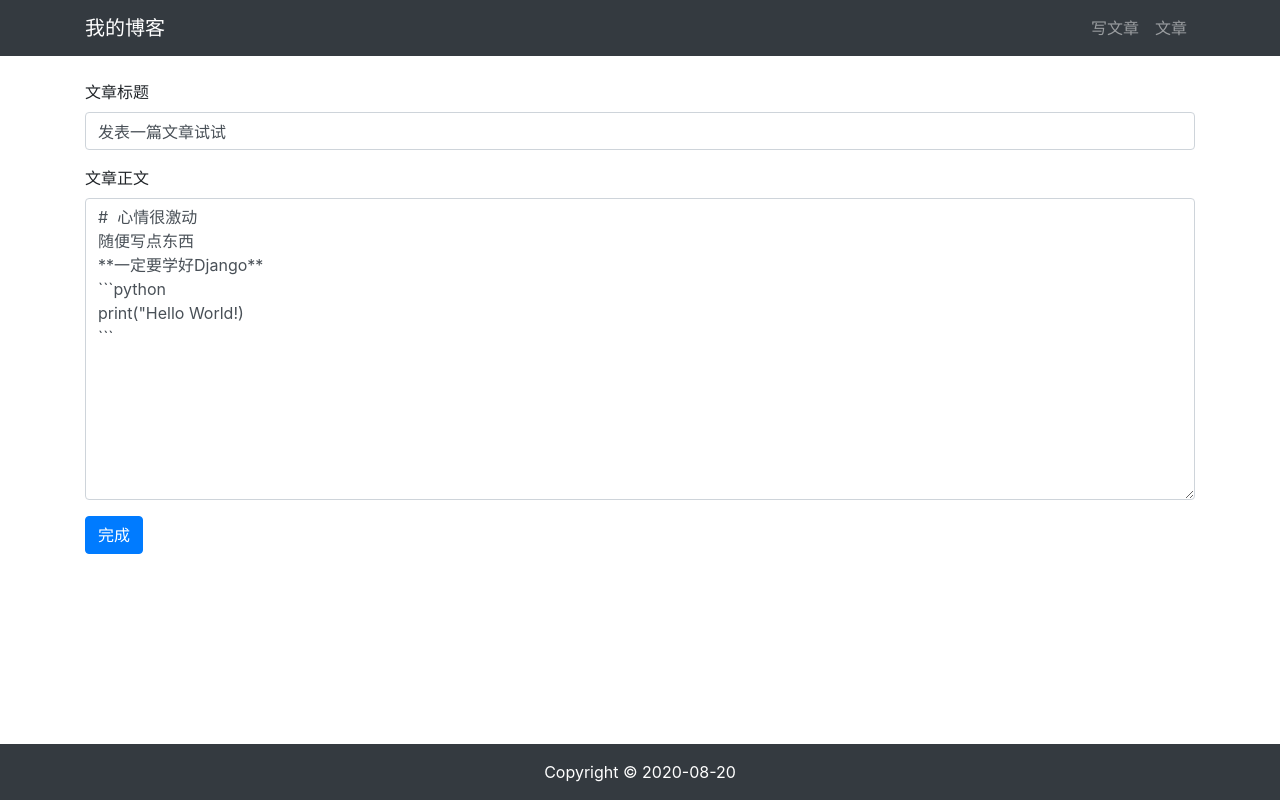
After one commit to becauseoflife/My_blog, a Django app: page /article/article_update/6/ in a window 1280 px wide. The commit adds this page. Run offline with Django 3.2, Linux system fonts and the light colour scheme; data comes from the database, SQL or seed files in the repository; both versions use the stored data as it was after the commit; some libraries are stand-ins or nearby versions.

Commit message:
新增了修改博客文章的功能

```diff
--- a/article/urls.py
+++ b/article/urls.py
@@ -11,4 +11,5 @@ urlpatterns = [
     path('article_detail/<int:id>/', article.views.article_detail, name='article_detail'),
     path('article_create/', article.views.article_create, name='article_create'),
     path('article_delete/<int:id>/', article.views.article_delete, name='article_delete'),
+    path('article_update/<int:id>/', article.views.article_update, name='article_update'),
 ]
--- a/article/views.py
+++ b/article/views.py
@@ -94,3 +94,41 @@ def article_delete(request, id):
     article.delete()
     # 完成删除后返回文章列表
     return redirect("article:article_list")
+
+# 修改文章
+def article_update(request, id):
+    """
+    更新文章的视图函数
+    通过POST方法提交表单，更新titile、body_content字段
+    GET方法进入初始表单页面
+    id： 文章的 id
+    """
+    # 获取需要修改的文章对象
+    article = ArticlePost.objects.get(id=id)
+    # 判断用户是否是 POST 提交数据表单
+    if request.method == "POST":
+        # 将提交的数据赋值到表单实例中
+        article_post_form = ArticlePostForm(data=request.POST)
+        # 判断提交的数据是否满足模型的要求
+        if article_post_form.is_valid():
+            # 保存新写入的 title、body_content 数据并保存
+            article.title = request.POST['title']
+            article.body_content = request.POST['body_content']
+            article.save()
+            # 完成修改后，返回修改后的文章。需要传入文章的 id
+            return redirect("article:article_detail", id=id)
+        # 如果用户提交的数据不合法，返回错误信息
+        else:
+            return HttpResponse("表单内容有误，请重新填写。")
+
+    # 如果用户 GET 请求获取数据
+    else:
+        # 创建表单类实例
+        article_post_form = ArticlePostForm()
+        # 赋值上下文，将 article 文章对象转进去，以便提取旧内容
+        context = {
+            "article": article,
+            "article_post_form": article_post_form
+        }
+        # 返回模板
+        return render(request, 'article/update.html', context)
--- a/templates/article/detail.html
+++ b/templates/article/detail.html
@@ -17,6 +17,7 @@
             <div class="col-12 alert alert-success">
                 作者：{{ article.author }}
                 <a href="#" onclick="confirm_delete()">删除文章</a>
+                <a href="{% url "article:article_update" article.id %}">编辑文章</a>
             </div>
             <!-- 文章正文 -->
             <div class="col-12">
--- /dev/null
+++ b/templates/article/update.html
@@ -0,0 +1,25 @@
+{% extends "base.html" %} {% load staticfiles %}
+{% block title %} 更新文章 {% endblock title %}
+{% block content %}
+<div class="container">
+    <div class="row">
+        <div class="col-12">
+            <br>
+            <form method="post" action=".">
+                {% csrf_token %}
+                <div class="form-group">
+                    <label for="title">文章标题</label>
+                    <!-- 在 value 属性中指定文本框的初始值为旧的内容，即 article 对象中的 title 字段 -->
+                    <input type="text" class="form-control" id="title" name="title" value="{{ article.title }}">
+                </div>
+                <div class="form-group">
+                    <label for="body">文章正文</label>
+                    <!-- 文本域不需要 value 属性，直接在标签体中嵌入数据即可 -->
+                    <textarea type="text" class="form-control" id="body" name="body_content" rows="12">{{ article.body_content }}</textarea>
+                </div>
+                <button type="submit" class="btn btn-primary">完成</button>
+            </form>
+        </div>
+    </div>
+</div>
+{% endblock content %}
```
Also changed, not shown: db.sqlite3.
